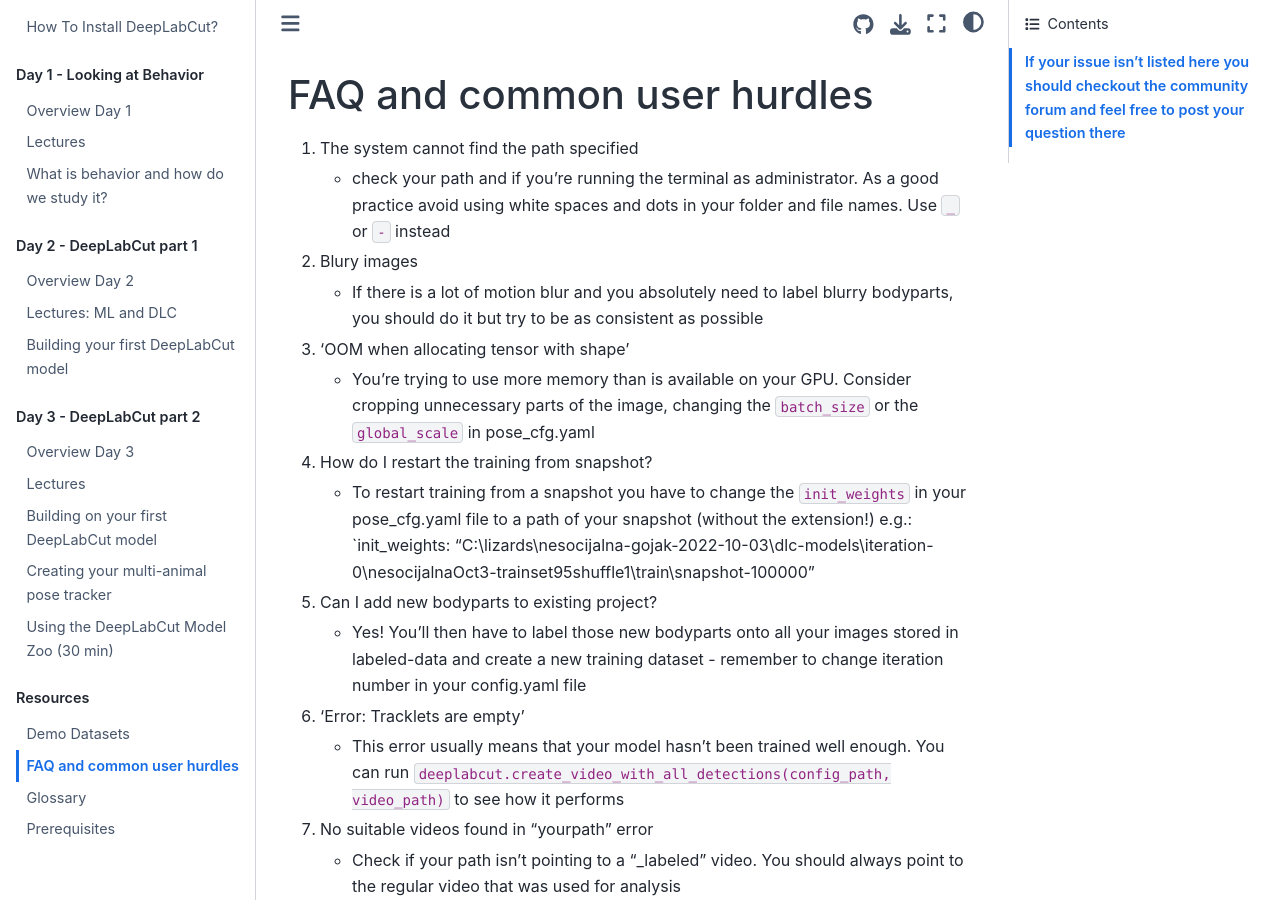
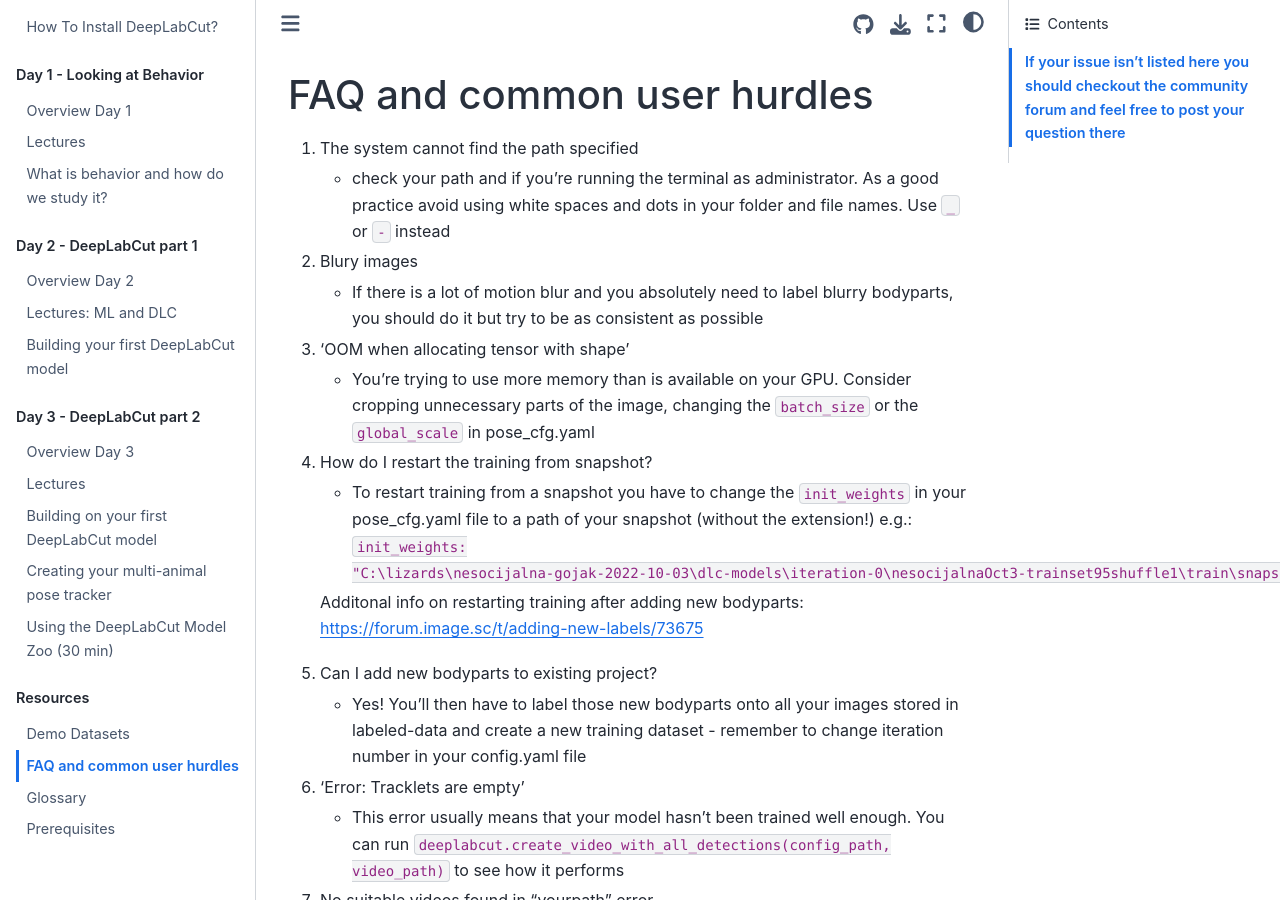
Before and after one commit to AlexEMG/DLC-Cajal-Course, a Jupyter Book: the page built from content/FAQ.md, in a window 1280 px wide and 900 px high. Built offline with Jupyter Book 1.0.4 settings and Sphinx 7.4.7 and the Sphinx Book theme 1.1.4, drawn with Linux system fonts in a browser that asks for light colours.

Commit message:
Update FAQ.md
Link to a recent post about training from snapshot with new bodyparts

```diff
--- a/content/FAQ.md
+++ b/content/FAQ.md
@@ -9,7 +9,9 @@
      in pose_cfg.yaml
 4) How do I restart the training from snapshot?
    - To restart training from a snapshot you have to change the `init_weights` in your pose_cfg.yaml file to a path of your snapshot (without the extension!) e.g.:
-   `init_weights: "C:\lizards\nesocijalna-gojak-2022-10-03\dlc-models\iteration-0\nesocijalnaOct3-trainset95shuffle1\train\snapshot-100000"
+   `init_weights: "C:\lizards\nesocijalna-gojak-2022-10-03\dlc-models\iteration-0\nesocijalnaOct3-trainset95shuffle1\train\snapshot-100000"`
+
+   Additonal info on restarting training after adding new bodyparts: https://forum.image.sc/t/adding-new-labels/73675
 5) Can I add new bodyparts to existing project?
    - Yes! You'll then have to label those new bodyparts onto all your images stored in labeled-data and create a new training dataset - remember to change iteration
      number in your config.yaml file
```
